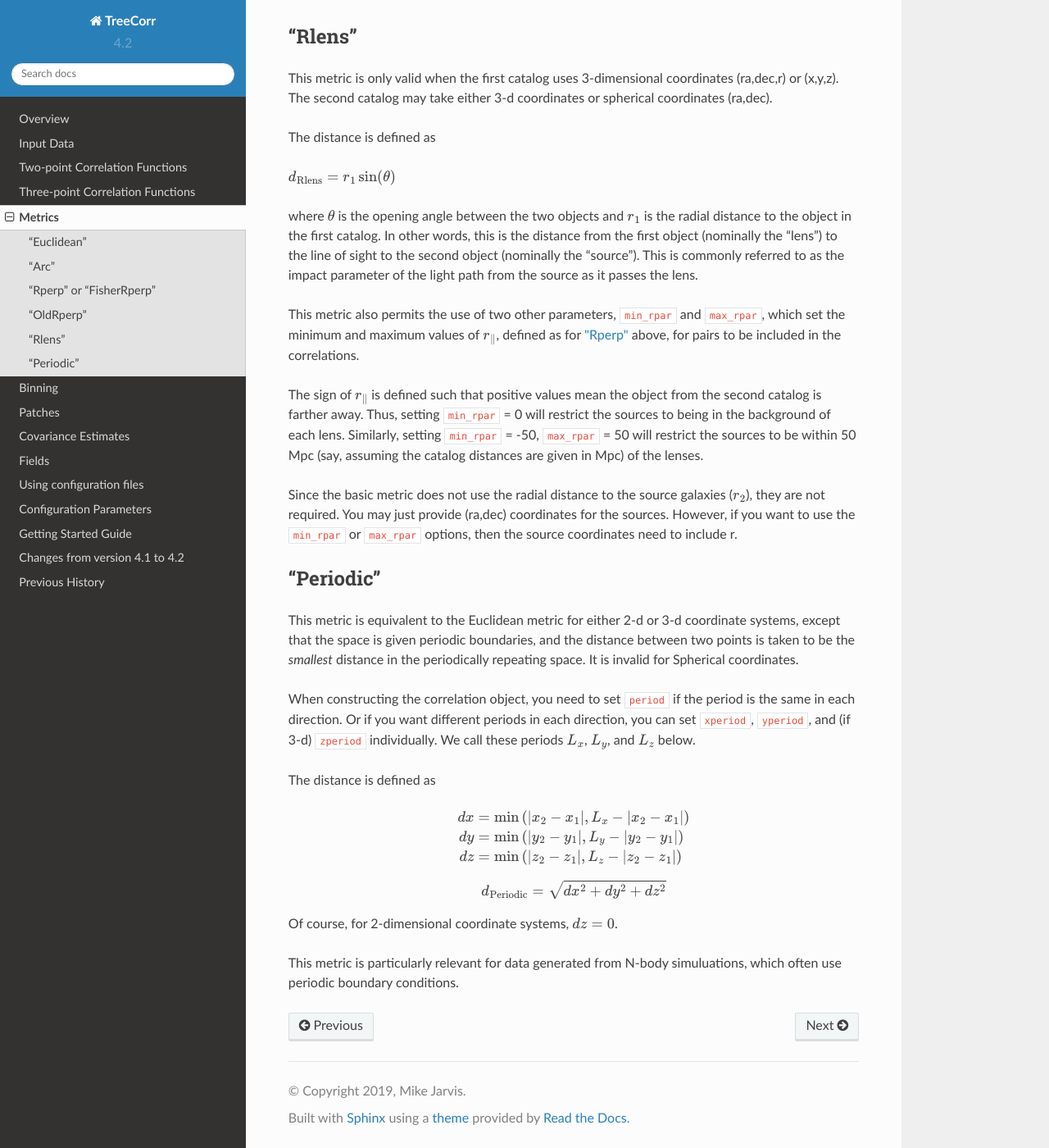
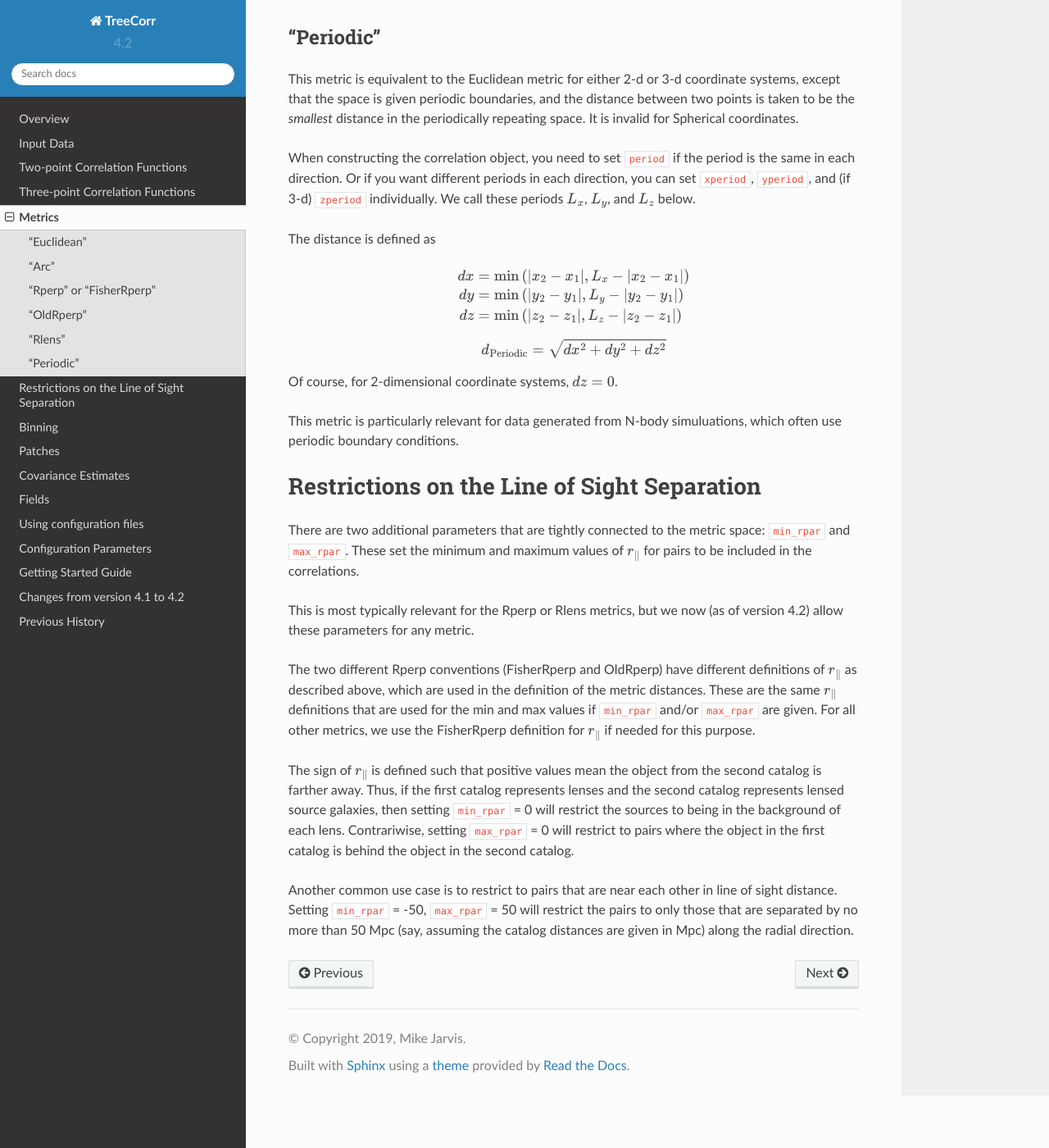
Before and after one commit to rmjarvis/TreeCorr, a Sphinx documentation site: the page built from docs/metric.rst, in a window 1280 px wide and 1400 px high, scrolled down 3429 px. Shown: the whole window at 82% size. Built offline with Sphinx 7.4.7 and the Read the Docs theme 2.0.0, drawn with Linux system fonts in a browser that asks for light colours; the version number is read from the project's files by our own code; some of the changed text lies outside the part shown.

Commit message:
Update docs about min/max_rpar

```diff
--- a/docs/metric.rst
+++ b/docs/metric.rst
@@ -95,17 +95,6 @@ In this limit, the formula for :math:`d` reduces to
 
 :math:`d_{\rm Rperp} \approx \left(\frac{2 r_1 r_2}{r_1+r_2}\right) \theta`
 
-This metric also permits the use of two other parameters, ``min_rpar`` and ``max_rpar``,
-which set the minimum and maximum values of :math:`r_\parallel` for pairs to be included in the
-correlations.
-
-The sign of :math:`r_\parallel` is defined such that positive values mean
-the object from the second catalog is farther away.  Thus, if the first catalog represents
-lenses and the second catalog represents lensed source galaxies, then setting
-``min_rpar`` = 0 will restrict the sources to being in the background of each lens.
-Similarly, setting ``min_rpar`` = -50, ``max_rpar`` = 50 will restrict the sources to be
-within 50 Mpc (say, assuming the catalog distances are given in Mpc) of the lenses.
-
 .. warning::
 
     Prior to version 4.0, the "Rperp" name meant what is now called "OldRperp".
@@ -143,18 +132,6 @@ In this limit, the formula for :math:`d` reduces to
 
 :math:`d_{\rm OldRperp} \approx \left(\sqrt{r_1 r_2}\right) \theta`
 
-As with the regular "Rperp", this metric permits the use of two other parameters,
-``min_rpar`` and ``max_rpar``,
-which set the minimum and maximum values of :math:`r_\parallel` for pairs to be included in the
-correlations.
-
-The sign of :math:`r_\parallel` is defined such that positive values mean
-the object from the second catalog is farther away.  Thus, if the first catalog represents
-lenses and the second catalog represents lensed source galaxies, then setting
-``min_rpar`` = 0 will restrict the sources to being in the background of each lens.
-Similarly, setting ``min_rpar`` = -50, ``max_rpar`` = 50 will restrict the sources to be
-within 50 Mpc (say, assuming the catalog distances are given in Mpc) of the lenses.
-
 
 "Rlens"
 -------
@@ -173,20 +150,11 @@ In other words, this is the distance from the first object (nominally the "lens"
 line of sight to the second object (nominally the "source").  This is commonly referred to
 as the impact parameter of the light path from the source as it passes the lens.
 
-This metric also permits the use of two other parameters, ``min_rpar`` and ``max_rpar``,
-which set the minimum and maximum values of :math:`r_\parallel`, defined as for
-`"Rperp" <Rperp>` above, for pairs to be included in the correlations.
-
-The sign of :math:`r_\parallel` is defined such that positive values mean
-the object from the second catalog is farther away. Thus, setting
-``min_rpar`` = 0 will restrict the sources to being in the background of each lens.
-Similarly, setting ``min_rpar`` = -50, ``max_rpar`` = 50 will restrict the sources to be
-within 50 Mpc (say, assuming the catalog distances are given in Mpc) of the lenses.
-
 Since the basic metric does not use the radial distance to the source galaxies (:math:`r_2`),
 they are not required.  You may just provide (ra,dec) coordinates for the sources.
-However, if you want to use the ``min_rpar`` or ``max_rpar`` options, then
-the source coordinates need to include r.
+However, if you want to use the ``min_rpar`` or ``max_rpar`` options
+(see `Restrictions on the Line of Sight Separation` below),
+then the source coordinates need to include r.
 
 "Periodic"
 ----------
@@ -216,3 +184,34 @@ Of course, for 2-dimensional coordinate systems, :math:`dz = 0`.
 
 This metric is particularly relevant for data generated from N-body simuluations, which
 often use periodic boundary conditions.
+
+
+Restrictions on the Line of Sight Separation
+============================================
+
+There are two additional parameters that are tightly connected to the metric space:
+``min_rpar`` and ``max_rpar``.
+These set the minimum and maximum values of :math:`r_\parallel` for pairs to be included in the
+correlations.
+
+This is most typically relevant for the Rperp or Rlens metrics, but we now (as of version 4.2)
+allow these parameters for any metric.
+
+The two different Rperp conventions (FisherRperp and OldRperp) have different definitions of
+:math:`r_\parallel` as described above, which are used in the definition of the metric distances.
+These are the same :math:`r_\parallel` definitions that are used for the min and max values
+if ``min_rpar`` and/or ``max_rpar`` are given.
+For all other metrics, we use the FisherRperp definition for :math:`r_\parallel` if needed
+for this purpose.
+
+The sign of :math:`r_\parallel` is defined such that positive values mean
+the object from the second catalog is farther away.  Thus, if the first catalog represents
+lenses and the second catalog represents lensed source galaxies, then setting
+``min_rpar`` = 0 will restrict the sources to being in the background of each lens.
+Contrariwise, setting ``max_rpar`` = 0 will restrict to pairs where the object in the first
+catalog is behind the object in the second catalog.
+
+Another common use case is to restrict to pairs that are near each other in line of sight distance.
+Setting ``min_rpar`` = -50, ``max_rpar`` = 50 will restrict the pairs to only those that are
+separated by no more than 50 Mpc (say, assuming the catalog distances are given in Mpc) along
+the radial direction.
```
Also changed, not shown: 1 other file.
